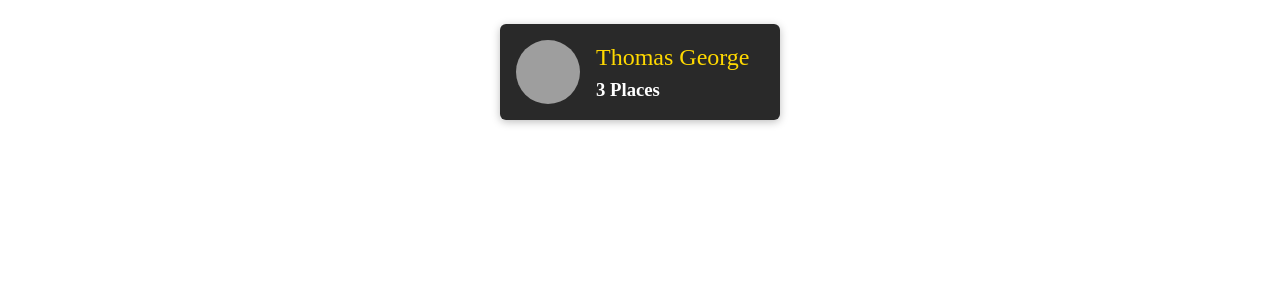
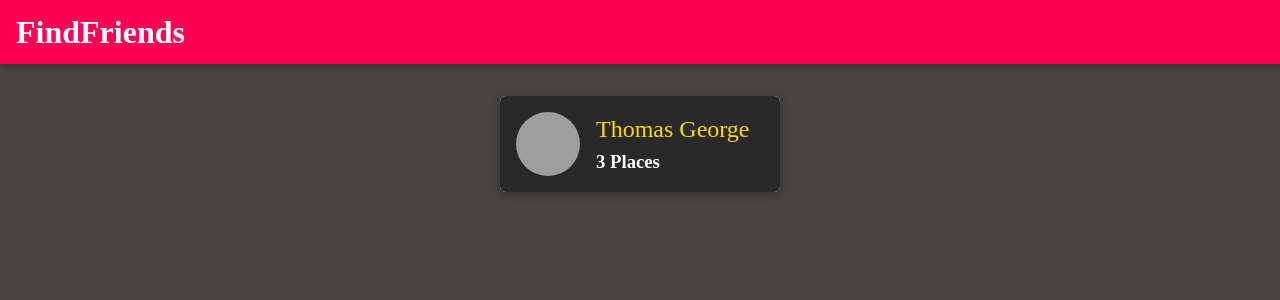
Before and after one commit to rohanrony250/TouristSpace---MERN, a React (Create React App) app: page / in a window 1280 px wide. Shown: the top 300 px of the page. Built offline with nearby package versions, Linux system fonts and the light colour scheme; grey boxes are pictures that could not be loaded.

Commit message:
main-header/Navigation-links

```diff
--- a/src/App.js
+++ b/src/App.js
@@ -3,11 +3,14 @@ import {BrowserRouter as Router, Route, Switch} from "react-router-dom"
 import './App.css';
 import NewPlace from './pages/Places/NewPlaces-Page';
 import Users from './pages/Users/Users-Page';
+import MainNavigation from "./Shared/Components/Navigation/Main-Header/MainNavigation"
 
 function App() {
   return (
     <div className="App">
      <Router>
+       <MainNavigation />
+       <main>
         <Switch>
           <Route path = "/" exact>
             <Users />
@@ -16,6 +19,7 @@ function App() {
               <NewPlace/>
           </Route>
         </Switch>
+      </main>
      </Router>
     </div>
   );
--- a/src/Shared/Components/Navigation/Main-Header/MainHeader.jsx
+++ b/src/Shared/Components/Navigation/Main-Header/MainHeader.jsx
@@ -0,0 +1,15 @@
+import React from "react"
+import "./MainHeader.scss"
+
+
+const MainHeader = (props) =>
+{
+    return(
+        <header className = "main-header">
+            {props.children}
+        </header>
+    )
+}
+
+
+export default MainHeader
--- a/src/Shared/Components/Navigation/Main-Header/MainHeader.scss
+++ b/src/Shared/Components/Navigation/Main-Header/MainHeader.scss
@@ -0,0 +1,23 @@
+.main-header {
+    width: 100%;
+    height: 4rem;
+    display: flex;
+    align-items: center;
+    position: fixed;
+    top: 0;
+    left: 0;
+    background: #ff0055;
+    box-shadow: 0 2px 6px rgba(0, 0, 0, 0.26);
+    padding: 0 1rem;
+    z-index: 5;
+  }
+
+  main {
+    margin-top: 5rem;
+  }
+
+  @media (min-width: 768px) {
+    .main-header {
+      justify-content: space-between;
+    }
+  }
--- /dev/null
+++ b/src/Shared/Components/Navigation/Main-Header/MainNavigation.jsx
@@ -0,0 +1,29 @@
+import React from "react"
+import MainHeader from "../Main-Header/MainHeader"
+import {Link} from "react-router-dom"
+import "./MainNavigation.scss"
+
+
+const MainNavigation = (props) =>
+{
+    return(
+        <MainHeader>
+            <button className = "main-navigation__menu-btn">
+                <span />
+                <span />
+                <span />
+            </button>
+
+            <h1 className = "main-navigation__title">
+                <Link to = "/">FindFriends</Link>
+            </h1>
+            <nav>
+                ...
+            </nav>
+        </MainHeader>
+    )
+}
+
+
+
+export default MainNavigation
--- /dev/null
+++ b/src/Shared/Components/Navigation/Main-Header/MainNavigation.scss
@@ -0,0 +1,46 @@
+
+  .main-navigation__menu-btn {
+    width: 3rem;
+    height: 3rem;
+    background: transparent;
+    border: none;
+    display: flex;
+    flex-direction: column;
+    justify-content: space-around;
+    margin-right: 2rem;
+    cursor: pointer;
+  }
+
+  .main-navigation__menu-btn span {
+    display: block;
+    width: 3rem;
+    height: 2.5px;
+    background: white;
+  }
+
+  .main-navigation__title {
+    color: white;
+  }
+
+  .main-navigation__title a {
+    text-decoration: none;
+    color: white;
+  }
+
+  .main-navigation__header-nav {
+    display: none;
+  }
+
+  .main-navigation__drawer-nav {
+    height: 100%;
+  }
+
+  @media (min-width: 768px) {
+    .main-navigation__menu-btn {
+      display: none;
+    }
+
+    .main-navigation__header-nav {
+      display: block;
+    }
+  }
--- a/src/index.css
+++ b/src/index.css
@@ -11,3 +11,9 @@ code {
   font-family: source-code-pro, Menlo, Monaco, Consolas, 'Courier New',
     monospace;
 } */
+
+
+body
+{
+  background-color: rgb(71, 67, 67);
+}
```
Also changed, not shown: src/App.css (line endings or trailing spaces). Lines whose indentation alone changed are shown as unchanged.
